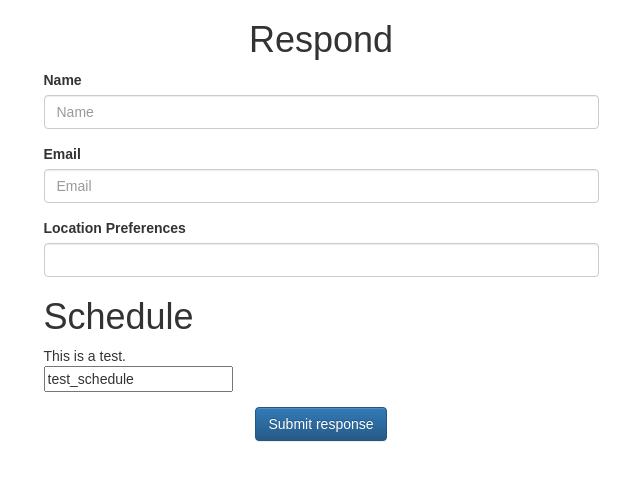
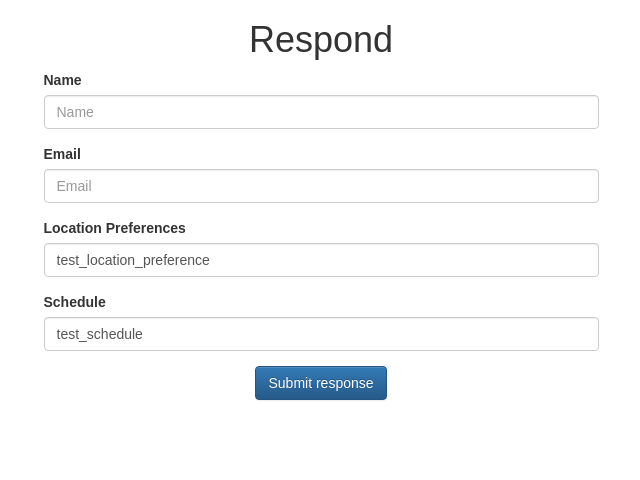
Before and after one commit to EZPick/EasyPick, a React (Create React App) app in the folder src/client/: page /respond/1 in a window 1280 px wide. Shown: the top 480 px of the page, without its empty margins (319-959 px from the left). Built offline with nearby package versions, Linux system fonts and the light colour scheme; no server answers.

Commit message:
Updated respond view to use location preferences component and updated styling on schedule picker component.

```diff
--- a/src/client/src/Components/Location/Location.js
+++ b/src/client/src/Components/Location/Location.js
@@ -4,15 +4,15 @@ import './Location.css';
 class Location extends Component {
   render() {
     return (
-      <div>
-        <h1>Location</h1>
-        <div>This is a test.</div>
+      <div className="form-group">
+          <label>Location Preferences</label>
+          <input value={this.value()} name="schedule" className="form-control" />
       </div>
     );
   }
 
   value() {
-    // get the value
+    return "test_location_preference"
   }
 }
 
--- a/src/client/src/Components/Respond/Respond.js
+++ b/src/client/src/Components/Respond/Respond.js
@@ -1,6 +1,7 @@
 import React, { Component } from 'react';
 import './Respond.css';
 import Schedule from '../Schedule/Schedule';
+import Location from '../Location/Location';
 import $ from 'jquery';
 
 class Respond extends Component {
@@ -29,8 +30,7 @@ class Respond extends Component {
                             <input name="email" className="form-control" type="text" placeholder="Email" required />
                         </div>
                         <div className="form-group">
-                            <label>Location Preferences</label>
-                            <input name="locationPreferences" className="form-control" type="text" />
+                            <Location />
                         </div>
                         <div className="form-group">
                             <Schedule />
--- a/src/client/src/Components/Schedule/Schedule.js
+++ b/src/client/src/Components/Schedule/Schedule.js
@@ -4,10 +4,9 @@ import './Schedule.css';
 class Schedule extends Component {
   render() {
     return (
-      <div>
-        <h1>Schedule</h1>
-        <div>This is a test.</div>
-        <input value={this.value()} name="schedule" />
+      <div className="form-group">
+        <label>Schedule</label>
+        <input value={this.value()} name="schedule" className="form-control" />
       </div>
     );
   }
```
